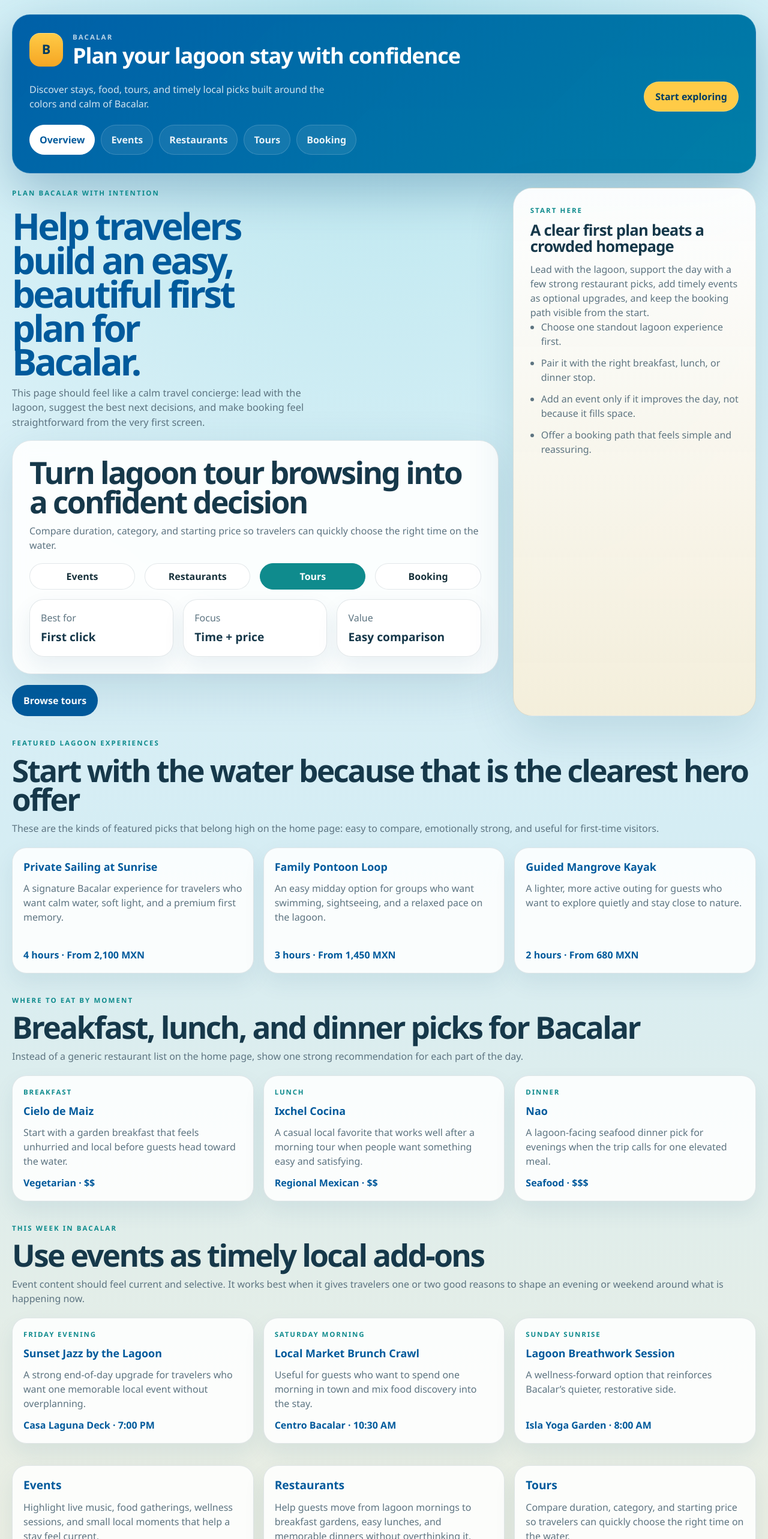
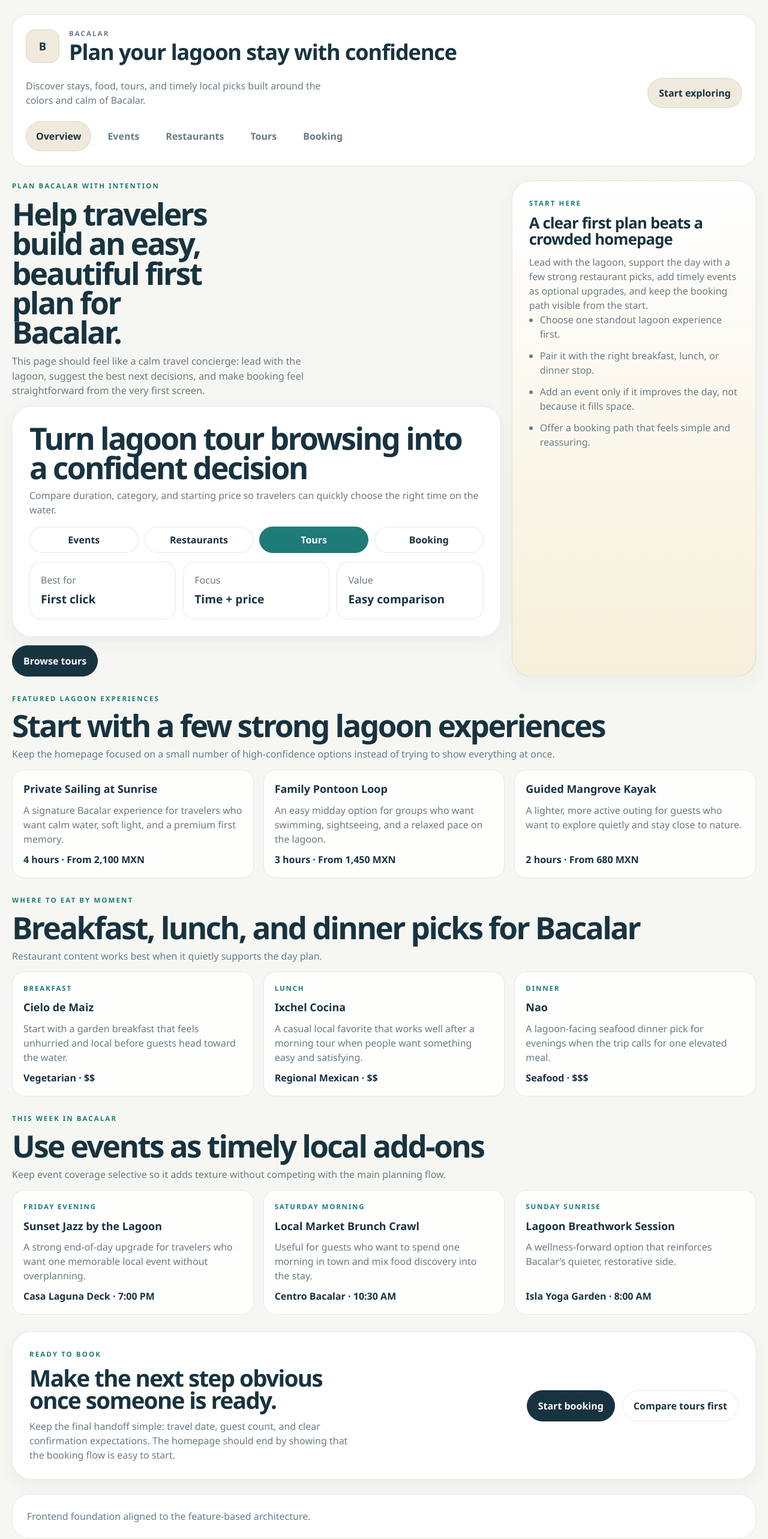
Before and after one commit to r-n-wata/Bacalar-frontend, a React (Vite) app: page / in a window 1280 px wide. Shown: the top 2566 px of the page at 60% size. Built offline with nearby package versions, Linux system fonts and the light colour scheme.

Commit message:
chore: updates

```diff
--- a/src/components/organisms/ExperienceSpotlight.module.scss
+++ b/src/components/organisms/ExperienceSpotlight.module.scss
@@ -3,8 +3,8 @@
 .copy {
   display: flex;
   flex-direction: column;
-  gap: 12px;
-  margin-bottom: 18px;
+  gap: 10px;
+  margin-bottom: 16px;
 
   h1 {
     @include mixins.section-heading;
@@ -18,9 +18,9 @@
 
 .actions {
   display: grid;
-  gap: 16px;
+  gap: 10px;
   grid-template-columns: repeat(4, minmax(0, 1fr));
-  margin-bottom: 16px;
+  margin-bottom: 14px;
 
   @media (max-width: 920px) {
     grid-template-columns: 1fr;
@@ -29,4 +29,5 @@
 
 .metrics {
   @include mixins.feature-grid;
+  gap: 12px;
 }
--- a/src/components/templates/AppShell.module.scss
+++ b/src/components/templates/AppShell.module.scss
@@ -16,15 +16,13 @@
 }
 
 .header {
-  background:
-    linear-gradient(135deg, rgba(0, 96, 168, 0.98), rgba(0, 126, 167, 0.96)),
-    linear-gradient(180deg, #005a9c, #007ea7);
-  border: 1px solid rgba(255, 255, 255, 0.14);
-  box-shadow: 0 28px 80px rgba(0, 67, 118, 0.28);
-  border-radius: 30px;
-  padding: 28px;
+  background: var(--surface-strong);
+  border: 1px solid var(--border);
+  box-shadow: none;
+  border-radius: 24px;
+  padding: 22px;
   margin-bottom: 24px;
-  color: #fff;
+  color: var(--royal-blue);
 
   @media (max-width: 920px) {
     border-radius: 24px;
@@ -63,12 +61,12 @@
   place-items: center;
   width: 56px;
   height: 56px;
-  border-radius: 18px;
-  background: linear-gradient(180deg, #ffcb47, #f6a623);
-  color: #003b62;
-  font-size: 1.35rem;
+  border-radius: 16px;
+  background: var(--sand);
+  color: var(--royal-blue);
+  font-size: 1.15rem;
   font-weight: 800;
-  box-shadow: inset 0 1px 0 rgba(255, 255, 255, 0.35);
+  border: 1px solid var(--border);
 
   @media (max-width: 560px) {
     width: 44px;
@@ -100,7 +98,7 @@
 .headerSummary {
   margin: 0;
   max-width: 56ch;
-  color: rgba(255, 255, 255, 0.82);
+  color: var(--text-muted);
 
   @media (max-width: 560px) {
     font-size: 0.92rem;
@@ -115,9 +113,9 @@
   justify-content: center;
   min-height: 44px;
   padding: 12px 18px;
-  border: 1px solid rgba(255, 255, 255, 0.22);
-  background: #ffcb47;
-  color: #003b62;
+  border: 1px solid var(--border);
+  background: var(--sand);
+  color: var(--royal-blue);
   font-weight: 700;
   white-space: nowrap;
 
@@ -168,7 +166,7 @@
   letter-spacing: 0.18em;
   font-size: 0.72rem;
   font-weight: 700;
-  color: rgba(255, 255, 255, 0.72);
+  color: var(--text-muted);
 
   @media (max-width: 560px) {
     font-size: 0.62rem;
@@ -217,9 +215,9 @@
 .navLink {
   @include mixins.pill-button;
   padding: 12px 16px;
-  background: rgba(255, 255, 255, 0.08);
-  border: 1px solid rgba(255, 255, 255, 0.16);
-  color: rgba(255, 255, 255, 0.9);
+  background: transparent;
+  border: 1px solid transparent;
+  color: var(--text-muted);
   font-weight: 600;
   white-space: nowrap;
 
@@ -235,20 +233,21 @@
 }
 
 .navLinkActive {
-  background: #fff;
-  border-color: #fff;
-  color: #005a9c;
+  background: var(--sand);
+  border-color: var(--border);
+  color: var(--royal-blue);
 }
 
 .main {
   display: flex;
   flex-direction: column;
-  gap: 24px;
+  gap: 20px;
 }
 
 .footer {
   margin-top: 24px;
   color: var(--text-muted);
+  box-shadow: none;
 
   p {
     margin: 0;
--- a/src/features/home/pages/HomePage.module.scss
+++ b/src/features/home/pages/HomePage.module.scss
@@ -3,13 +3,13 @@
 .page {
   display: flex;
   flex-direction: column;
-  gap: 36px;
+  gap: 28px;
 }
 
 .heroGrid {
   display: grid;
   grid-template-columns: minmax(0, 2fr) minmax(280px, 1fr);
-  gap: 24px;
+  gap: 18px;
   align-items: start;
 
   @media (max-width: 920px) {
@@ -20,7 +20,7 @@
 .leadColumn {
   display: flex;
   flex-direction: column;
-  gap: 18px;
+  gap: 14px;
 }
 
 .heroCopy {
@@ -30,10 +30,10 @@
 
   h1 {
     margin: 0;
-    font-size: clamp(2.4rem, 4.8vw, 4.9rem);
-    line-height: 0.92;
-    letter-spacing: -0.06em;
-    max-width: 11ch;
+    font-size: clamp(2.2rem, 4vw, 4.2rem);
+    line-height: 0.96;
+    letter-spacing: -0.05em;
+    max-width: 12ch;
     color: var(--royal-blue);
   }
 
@@ -53,7 +53,7 @@
   width: fit-content;
   padding: 13px 18px;
   background: var(--royal-blue);
-  border: 1px solid rgba(0, 90, 156, 0.18);
+  border: 1px solid var(--royal-blue);
   color: #fff;
   font-weight: 700;
 }
@@ -65,7 +65,7 @@
   justify-content: center;
   width: fit-content;
   padding: 13px 18px;
-  background: rgba(255, 255, 255, 0.72);
+  background: transparent;
   border: 1px solid var(--border);
   color: var(--royal-blue);
   font-weight: 700;
@@ -91,7 +91,7 @@
 .suggestionSection {
   display: flex;
   flex-direction: column;
-  gap: 20px;
+  gap: 14px;
 }
 
 .suggestionGrid {
@@ -103,17 +103,7 @@
   display: flex;
   flex-direction: column;
   gap: 10px;
-  min-height: 210px;
-  transition:
-    transform 180ms ease,
-    border-color 180ms ease,
-    box-shadow 180ms ease;
-
-  &:hover {
-    transform: translateY(-3px);
-    border-color: rgba(0, 126, 167, 0.26);
-    box-shadow: 0 20px 44px rgba(0, 76, 114, 0.14);
-  }
+  min-height: 0;
 
   small {
     color: var(--teal);
@@ -140,45 +130,13 @@
   }
 }
 
-.routeGrid {
-  @include mixins.feature-grid;
-}
-
-.routeCard {
-  @include mixins.feature-card;
-  display: flex;
-  flex-direction: column;
-  gap: 10px;
-  min-height: 180px;
-  transition:
-    transform 180ms ease,
-    border-color 180ms ease,
-    box-shadow 180ms ease;
-
-  &:hover {
-    transform: translateY(-3px);
-    border-color: rgba(0, 126, 167, 0.26);
-    box-shadow: 0 20px 44px rgba(0, 76, 114, 0.14);
-  }
-
-  strong {
-    font-size: 1.2rem;
-    color: var(--royal-blue);
-  }
-
-  span {
-    color: var(--text-muted);
-  }
-}
-
 .bookingPanel {
   display: flex;
   align-items: center;
   justify-content: space-between;
   gap: 24px;
-  background:
-    linear-gradient(135deg, rgba(0, 90, 156, 0.98), rgba(15, 139, 141, 0.96));
-  color: #fff;
+  background: var(--surface-strong);
+  color: var(--royal-blue);
 
   @media (max-width: 920px) {
     flex-direction: column;
@@ -201,7 +159,7 @@
 
   p {
     margin: 0;
-    color: rgba(255, 255, 255, 0.84);
+    color: var(--text-muted);
   }
 }
 
--- a/src/features/home/pages/HomePage.tsx
+++ b/src/features/home/pages/HomePage.tsx
@@ -206,8 +206,8 @@ export function HomePage() {
       <section className={styles.suggestionSection}>
         <PageIntro
           eyebrow="Featured lagoon experiences"
-          title="Start with the water because that is the clearest hero offer"
-          description="These are the kinds of featured picks that belong high on the home page: easy to compare, emotionally strong, and useful for first-time visitors."
+          title="Start with a few strong lagoon experiences"
+          description="Keep the homepage focused on a small number of high-confidence options instead of trying to show everything at once."
         />
 
         <div className={styles.suggestionGrid}>
@@ -229,7 +229,7 @@ export function HomePage() {
         <PageIntro
           eyebrow="Where to eat by moment"
           title="Breakfast, lunch, and dinner picks for Bacalar"
-          description="Instead of a generic restaurant list on the home page, show one strong recommendation for each part of the day."
+          description="Restaurant content works best when it quietly supports the day plan."
         />
 
         <div className={styles.suggestionGrid}>
@@ -252,7 +252,7 @@ export function HomePage() {
         <PageIntro
           eyebrow="This week in Bacalar"
           title="Use events as timely local add-ons"
-          description="Event content should feel current and selective. It works best when it gives travelers one or two good reasons to shape an evening or weekend around what is happening now."
+          description="Keep event coverage selective so it adds texture without competing with the main planning flow."
         />
 
         <div className={styles.suggestionGrid}>
@@ -271,23 +271,10 @@ export function HomePage() {
         </div>
       </section>
 
-      <section className={styles.routeGrid}>
-        {experienceActions.map((experience) => (
-          <Link
-            key={experience.key}
-            className={styles.routeCard}
-            to={spotlightContent[experience.key].route}
-          >
-            <strong>{experience.label}</strong>
-            <span>{spotlightContent[experience.key].description}</span>
-          </Link>
-        ))}
-      </section>
-
       <ContentPanel className={styles.bookingPanel}>
         <div className={styles.bookingCopy}>
           <SectionEyebrow>Ready to book</SectionEyebrow>
-          <h2>Once a guest has chosen the experience, the next step should be obvious.</h2>
+          <h2>Make the next step obvious once someone is ready.</h2>
           <p>
             Keep the final handoff simple: travel date, guest count, and clear
             confirmation expectations. The homepage should end by showing that
--- a/src/styles/_mixins.scss
+++ b/src/styles/_mixins.scss
@@ -1,5 +1,4 @@
 @mixin surface-panel($radius: 28px, $padding: 24px) {
-  backdrop-filter: blur(12px);
   background: var(--surface);
   border: 1px solid var(--border);
   box-shadow: var(--shadow);
@@ -25,22 +24,17 @@
 }
 
 @mixin feature-card {
-  border-radius: 24px;
+  border-radius: 20px;
   background: rgba(255, 255, 255, 0.86);
   border: 1px solid var(--border);
   padding: 18px;
-  box-shadow: 0 16px 36px rgba(0, 76, 114, 0.08);
+  box-shadow: none;
 }
 
 @mixin pill-button {
   border-radius: 999px;
   border: 1px solid transparent;
   transition:
-    transform 160ms ease,
     background-color 160ms ease,
     border-color 160ms ease;
-
-  &:hover {
-    transform: translateY(-1px);
-  }
 }
--- a/src/styles/globals.scss
+++ b/src/styles/globals.scss
@@ -3,25 +3,23 @@
     'Sora', 'Avenir Next', 'Segoe UI', sans-serif;
   line-height: 1.5;
   font-weight: 400;
-  color: #16384a;
-  background:
-    radial-gradient(circle at top, rgba(96, 201, 216, 0.34), transparent 32%),
-    linear-gradient(180deg, #e6f6fb 0%, #d5edf4 42%, #f6eed8 100%);
+  color: #183340;
+  background: #f6f7f2;
   font-synthesis: none;
   text-rendering: optimizeLegibility;
   -webkit-font-smoothing: antialiased;
   -moz-osx-font-smoothing: grayscale;
-  --surface: rgba(255, 255, 255, 0.9);
+  --surface: rgba(255, 255, 255, 0.96);
   --surface-strong: #ffffff;
-  --border: rgba(22, 56, 74, 0.12);
-  --text-muted: #5d7481;
-  --teal: #0f8b8d;
-  --teal-soft: #d7f2f0;
-  --lagoon-blue: #007ea7;
-  --royal-blue: #005a9c;
-  --sun-gold: #ffcb47;
-  --sand: #f6eed8;
-  --shadow: 0 24px 80px rgba(0, 76, 114, 0.14);
+  --border: rgba(24, 51, 64, 0.1);
+  --text-muted: #697b84;
+  --teal: #1d7b78;
+  --teal-soft: #e5f1ef;
+  --lagoon-blue: #2b728d;
+  --royal-blue: #183340;
+  --sun-gold: #d6b15c;
+  --sand: #f0eadc;
+  --shadow: 0 10px 30px rgba(24, 51, 64, 0.05);
 }
 
 * {
```
